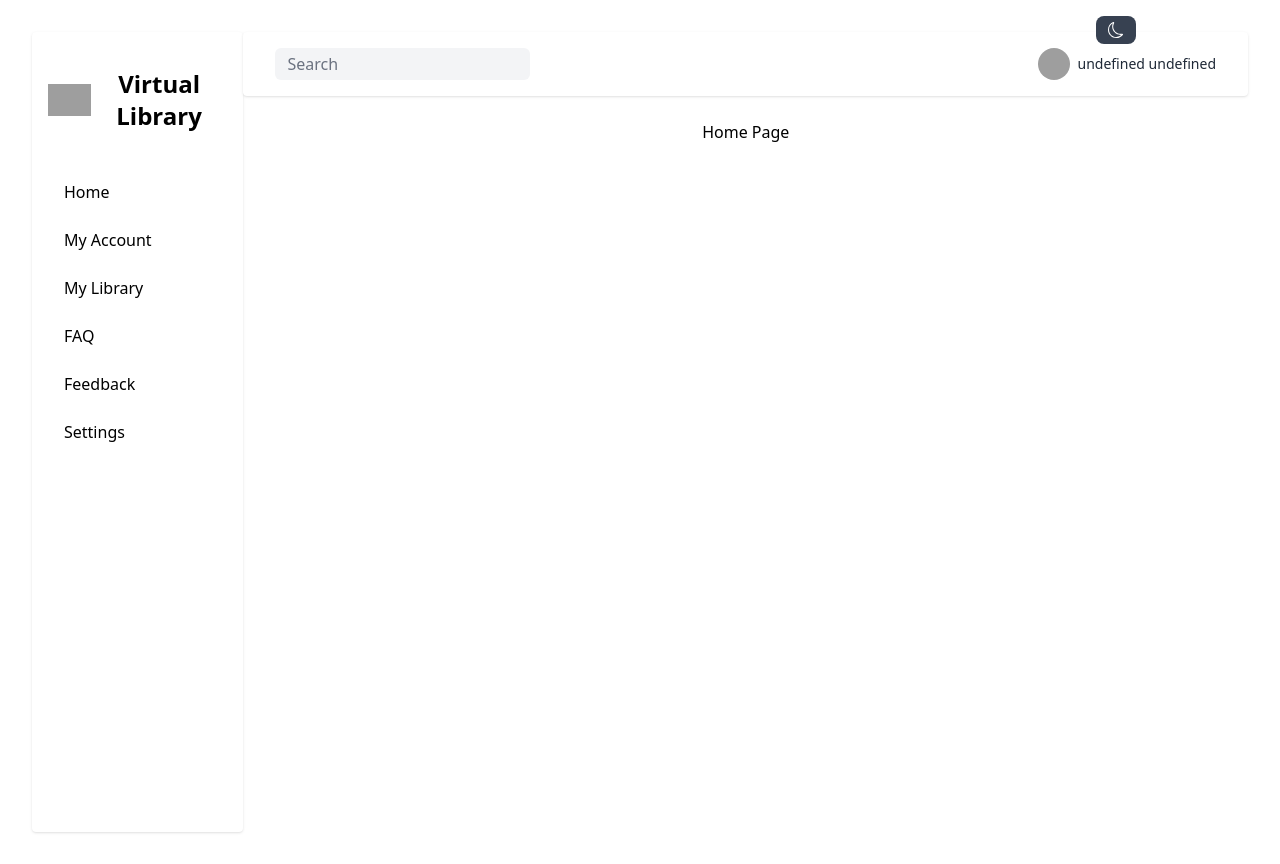
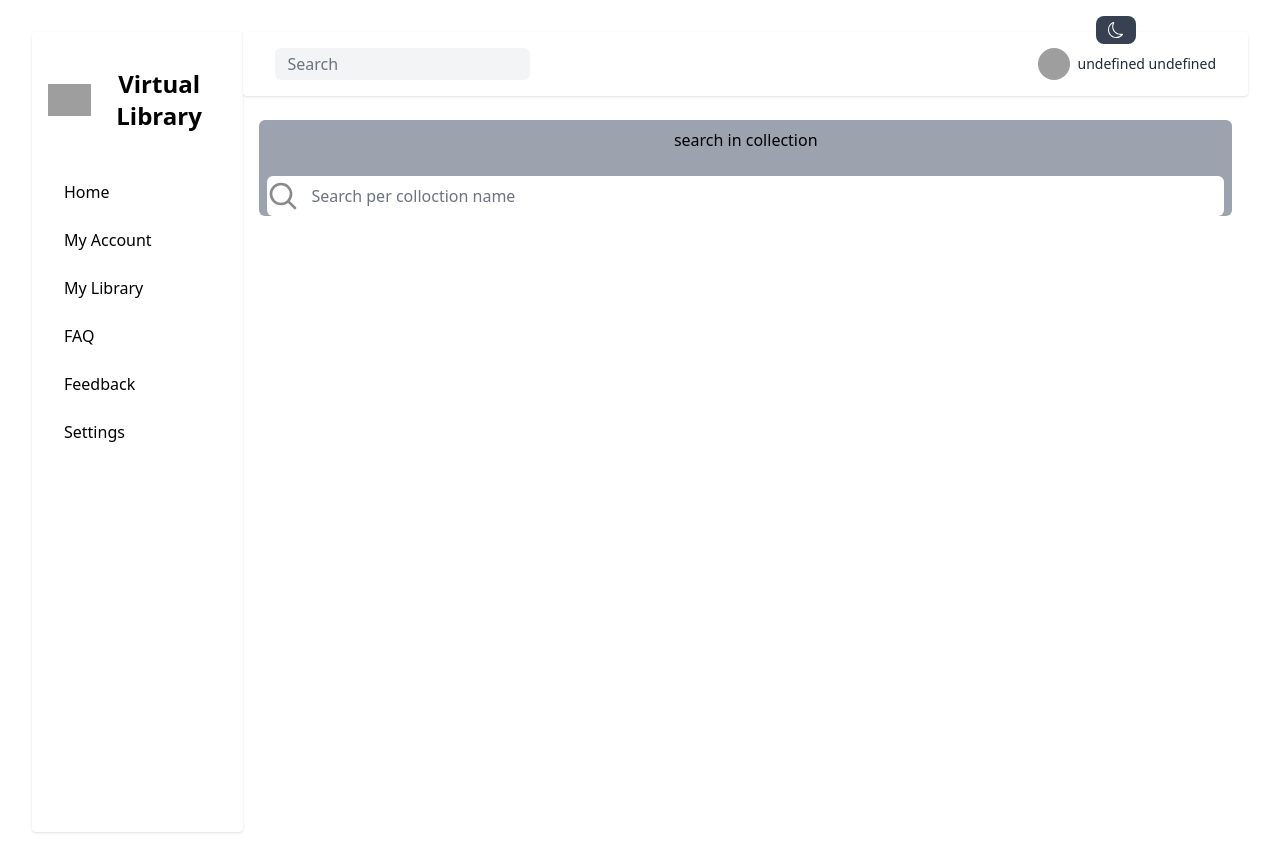
Before and after one commit to IdrisLaabidi/Virtual-Library, a React (Vite) app: page /home in a window 1280 px wide. Built offline with nearby package versions, Linux system fonts and the light colour scheme; grey boxes are pictures that could not be loaded.

Commit message:
prep merge

```diff
--- a/src/App.jsx
+++ b/src/App.jsx
@@ -6,6 +6,7 @@ import Layout from './components/layout/layout';
 import AddItem from './pages/addItemPage/addItemPage'
 import { useEffect, useState } from 'react';
 import MyAccountPage from './pages/myAccount/myAccount';
+import Home from './pages/HomePage/Home';
 
 function App() {
   const [darkMode, setDarkMode] = useState(() => {
@@ -36,11 +37,12 @@ function App() {
       <div className="absolute top-0 right-32 p-4">
         <button onClick={toggleDarkMode} className="bg-gray-700 hover:bg-gray-800 text-white font-medium py-1.5 px-3 rounded-lg flex items-center">
           {darkMode ? (
-            <svg xmlns="http://www.w3.org/2000/svg" width="16" height="16" fill="currentColor" class="bi bi-sun" viewBox="0 0 16 16">
+            <svg xmlns="http://www.w3.org/2000/svg" width="16" height="16" fill="currentColor" className="bi bi-sun" viewBox="0 0 16 16">
             <path d="M8 11a3 3 0 1 1 0-6 3 3 0 0 1 0 6m0 1a4 4 0 1 0 0-8 4 4 0 0 0 0 8M8 0a.5.5 0 0 1 .5.5v2a.5.5 0 0 1-1 0v-2A.5.5 0 0 1 8 0m0 13a.5.5 0 0 1 .5.5v2a.5.5 0 0 1-1 0v-2A.5.5 0 0 1 8 13m8-5a.5.5 0 0 1-.5.5h-2a.5.5 0 0 1 0-1h2a.5.5 0 0 1 .5.5M3 8a.5.5 0 0 1-.5.5h-2a.5.5 0 0 1 0-1h2A.5.5 0 0 1 3 8m10.657-5.657a.5.5 0 0 1 0 .707l-1.414 1.415a.5.5 0 1 1-.707-.708l1.414-1.414a.5.5 0 0 1 .707 0m-9.193 9.193a.5.5 0 0 1 0 .707L3.05 13.657a.5.5 0 0 1-.707-.707l1.414-1.414a.5.5 0 0 1 .707 0m9.193 2.121a.5.5 0 0 1-.707 0l-1.414-1.414a.5.5 0 0 1 .707-.707l1.414 1.414a.5.5 0 0 1 0 .707M4.464 4.465a.5.5 0 0 1-.707 0L2.343 3.05a.5.5 0 1 1 .707-.707l1.414 1.414a.5.5 0 0 1 0 .708"/>
             </svg>
           ) : (
-            <svg xmlns="http://www.w3.org/2000/svg" width="16" height="16" fill="currentColor" class="bi bi-moon" viewBox="0 0 16 16">
+            <svg xmlns="http://www.w3.org/2000/svg" width="16" height="16" fill="currentColor" className
+            ="bi bi-moon" viewBox="0 0 16 16">
               <path d="M6 .278a.77.77 0 0 1 .08.858 7.2 7.2 0 0 0-.878 3.46c0 4.021 3.278 7.277 7.318 7.277q.792-.001 1.533-.16a.79.79 0 0 1 .81.316.73.73 0 0 1-.031.893A8.35 8.35 0 0 1 8.344 16C3.734 16 0 12.286 0 7.71 0 4.266 2.114 1.312 5.124.06A.75.75 0 0 1 6 .278M4.858 1.311A7.27 7.27 0 0 0 1.025 7.71c0 4.02 3.279 7.276 7.319 7.276a7.32 7.32 0 0 0 5.205-2.162q-.506.063-1.029.063c-4.61 0-8.343-3.714-8.343-8.29 0-1.167.242-2.278.681-3.286"/>
             </svg>
           )}
@@ -53,7 +55,7 @@ function App() {
           <Route path="/register" element={<Register/>} />
           <Route
             path="/home"
-            element={<Layout children={<div>Home Page</div>} path="/home" />}
+            element={<Layout children={<Home/>} path="/home" />}
           />
           <Route path='/newItem' element={<Layout children={<AddItem/>}/>}/>
           <Route path="/myaccount" element={<Layout children={<MyAccountPage/>}/>}/>
--- a/src/pages/HomePage/Home.jsx
+++ b/src/pages/HomePage/Home.jsx
@@ -1,7 +1,19 @@
+import search from '../../assets/search-svgrepo-com.svg'
 
 const Home = () => {
     return ( <>
+        <div className="w-full">
+            <div className="w-full bg-gray-400 h-24 rounded-md flex-col p-2" >
+                <h1>search in collection</h1>
+                <br className='w-full h-0'></br>
+                <div className="w-full bg-white border-none rounded-md flex justify-center items-center">
+                    <img className="h-8 w-8" alt="search icon" src={search}></img>
+                    <input className="w-full rounded-md border-none bg-transparent " placeholder='Search per colloction name '></input>
+                </div>
 
+            </div>
+
+        </div>
     </> );
 }
 
```
Also changed, not shown: src/assets/search-svgrepo-com.svg (added).
